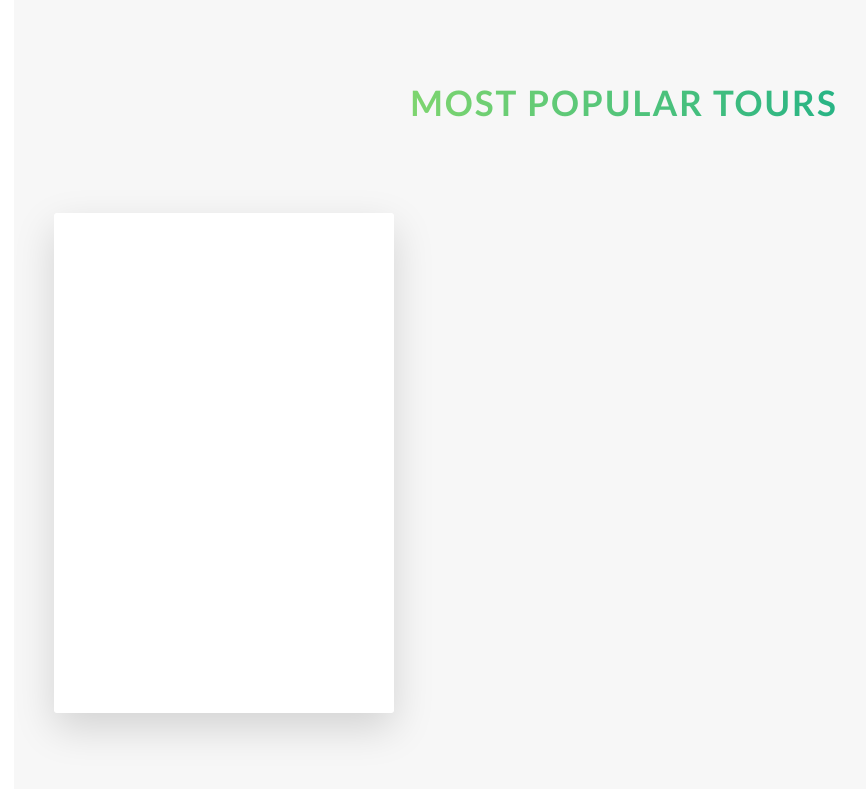
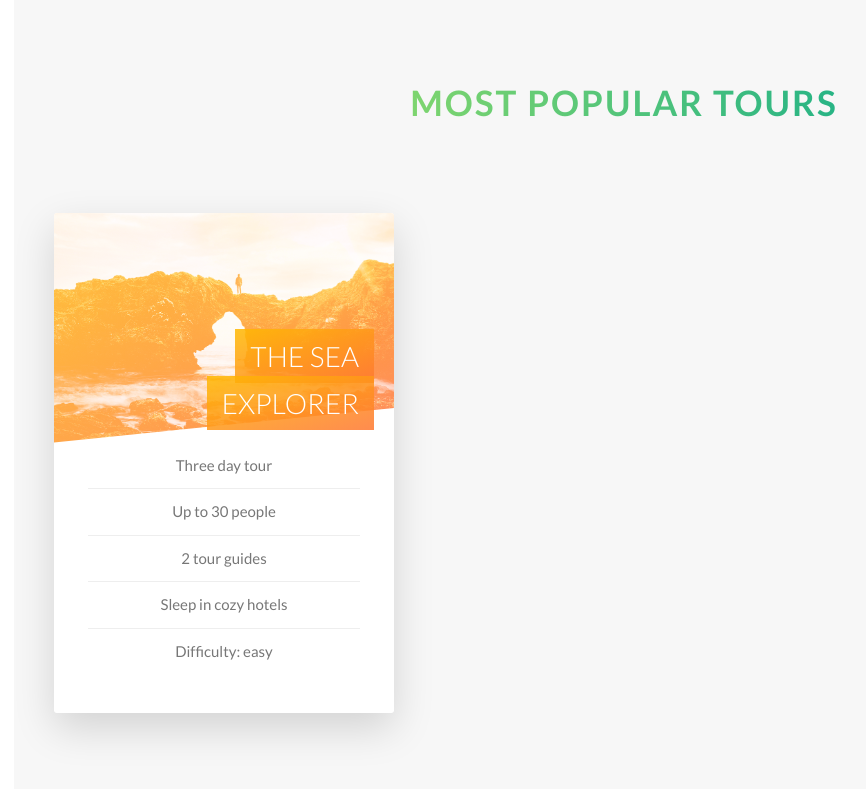
Before and after one commit to ellijayne/advanced-css-sass-play, a plain HTML site: page Natours/starter/index.html in a window 1280 px wide. Shown: the part 2321-3110 px from the top of the page, without its empty margins (16-882 px from the left). Drawn offline with Linux system fonts and the light colour scheme.

Commit message:
added text to first tour card

```diff
--- a/Natours/starter/index.html
+++ b/Natours/starter/index.html
@@ -144,7 +144,26 @@
                   <div class="col-1-of-3">
                     <div class="card">
                       <div class="card__side card__side--front">
-                        FRONT
+                        <div class="card__picture card__picture--1">
+                          <!-- background img added through css -->
+                        </div>
+
+                        <h4 class="card__heading">
+                          <span class="card__heading-span card__heading-span--1">
+                            The Sea Explorer
+                          </span>
+                        </h4>
+
+                        <div class="card__details">
+                          <ul>
+                            <li>Three day tour</li>
+                            <li>Up to 30 people</li>
+                            <li>2 tour guides</li>
+                            <li>Sleep in cozy hotels</li>
+                            <li>Difficulty: easy</li>
+                          </ul>
+                        </div>
+
                       </div>
                       <div class="card__side card__side--back card__side--back-1">
                         BACK
--- a/Natours/starter/sass/abstracts/_variables.scss
+++ b/Natours/starter/sass/abstracts/_variables.scss
@@ -8,6 +8,7 @@ $color-tertiary-light: #2998ff;
 $color-tertiary-dark: #5643fa;
 
 $color-grey-light-1: #f7f7f7;
+$color-grey-light-2: #eee;
 $color-grey-dark: #777;
 $color-white: #fff;
 $color-black: #000;
--- a/Natours/starter/sass/components/_card.scss
+++ b/Natours/starter/sass/components/_card.scss
@@ -1,6 +1,8 @@
 .card {
 
     //below will help make card look like it is moving towards you, more 3D needs to be on the parent that contains the child with the transform property.
+
+    //this is FUNCTIONALITY
     perspective: 150rem;
     -moz-perspective: 150rem;
     position: relative; //parent must have relative pos
@@ -8,9 +10,6 @@
 
 
     &__side {
-
-      font-size: 2rem;
-      color: white;
       height: 50rem;
       transition: all 0.8s ease;
       position: absolute; //this is positioning both front and back as absolute. but this takes the elements out of their natural flow and collapses the height too. so need to specify height for .card parent too
@@ -19,6 +18,7 @@
       width: 100%; //necessary cos when you set position to absolute they collapse to the width of their content
       backface-visibility: hidden;
       border-radius: 3px;
+      overflow: hidden; //the background img below is overflowing the parent (this is the parent) and setting it to this will make sure the child below doesnt overflow this element?
       box-shadow: 0 1.5rem 4rem rgba($color-black, 0.15);
 
       &--front {
@@ -37,11 +37,72 @@
     }
 
     &:hover &__side--front { //on .card:hover the .card__side is transformed.
-      transform: rotateY(180deg); //makes it flip on its side
+      transform: rotateY(-180deg); //makes it flip on its side
     }
 
     &:hover &__side--back {
       transform: rotateY(0deg);
     }
 
+    //this is FRONT SIDE STYLING
+    &__picture {
+      background-size: cover;
+      height: 23rem;
+      background-blend-mode: screen; //this blends the linear G background below and the background img file.
+      -webkit-clip-path: polygon(0 0, 100% 0, 100% 85%, 0 100%);
+      clip-path: polygon(0 0, 100% 0, 100% 85%, 0 100%);
+
+        &--1 {
+          background-image: linear-gradient(to right bottom, $color-secondary-light, $color-secondary-dark), url(../img/nat-5.jpg);
+        }
+
+        &--2 {
+          background-image: url(../img/nat-5.jpg);
+        }
+
+        &--3 {
+          background-image: url(../img/nat-5.jpg);
+        }
+    }
+
+    &__heading {
+        font-size: 2.8rem;
+        font-weight: 300;
+        text-transform: uppercase;
+        text-align: right;
+        color: $color-white;
+        position: absolute;
+        top: 12rem;
+        right: 2rem;
+        width: 75%;
+    }
+
+    &__heading-span {
+        padding: 1rem 1.5rem; //when the line breaks on the end of the first line will be no padding cos its one line. so the below code 'breaks' them and treats them as two lines now
+        -webkit-box-decoration-break: clone;
+        box-decoration-break: clone;
+
+        &--1 {
+          background-image: linear-gradient(to right bottom, rgba($color-secondary-light, 0.85), rgba( $color-secondary-dark, 0.85));
+        }
+    }
+
+    &__details {
+        ul {
+          list-style: none;
+          width: 80%;
+          margin: 0 auto;
+
+          li {
+            text-align: center;
+            font-size: 1.5rem;
+            padding: 1rem;
+
+            &:not(:last-child) {
+              border-bottom: 1px solid $color-grey-light-2;
+            }
+          }
+        }
+      }
+
 }
--- a/Natours/starter/sass/layout/_header.scss
+++ b/Natours/starter/sass/layout/_header.scss
@@ -10,6 +10,7 @@
     background-size: cover; //whatever the width of the viewport it will always try to fit the element inside the box
     background-position: top; //this makes sure whatever the viewport size, the top of the image always stays at the top of the container.
     position: relative; //in logo-box below we set it to absolute and it's position depends on this parent element being positioned relative
+    -webkit-clip-path: polygon(0 0, 100% 0, 100% 75vh, 0 100%);
     clip-path: polygon(0 0, 100% 0, 100% 75vh, 0 100%);
 
     &__logo-box {
```
Also changed, not shown: Natours/starter/css/style.css, 1 other file.
